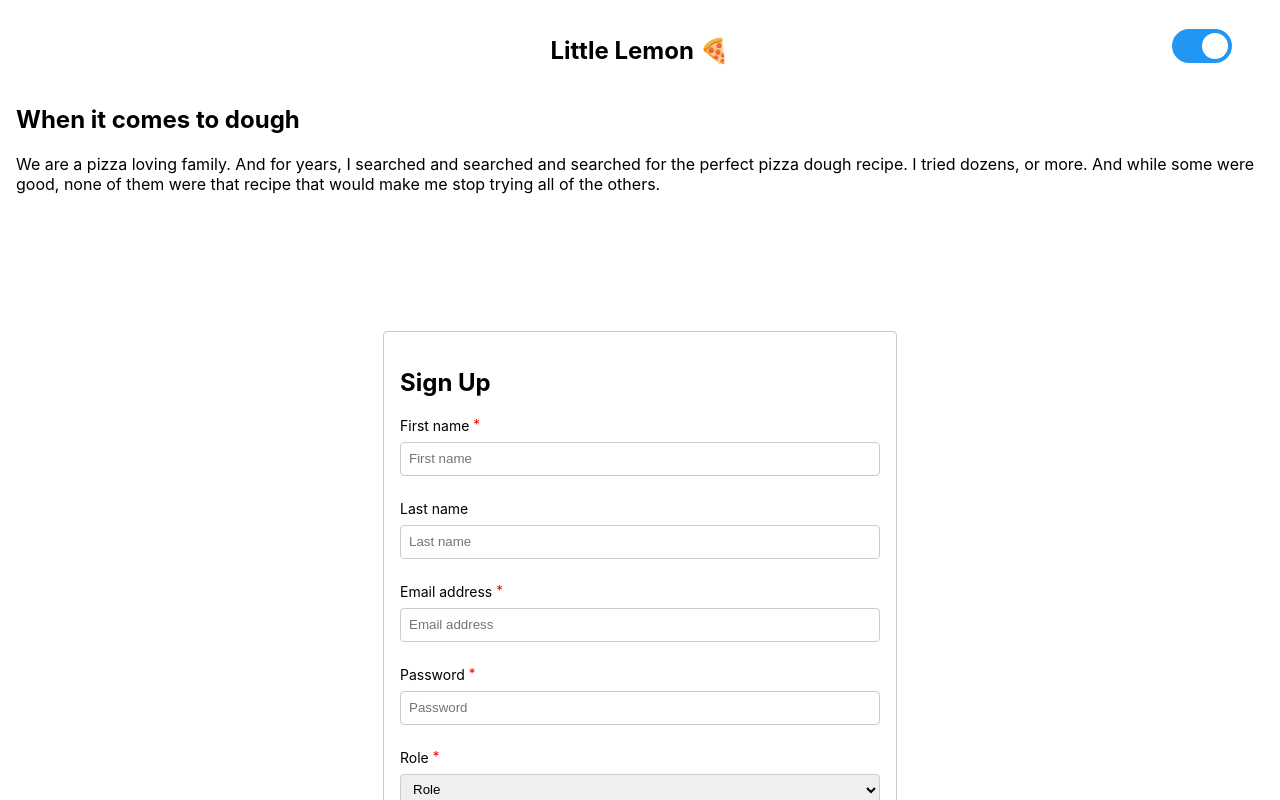
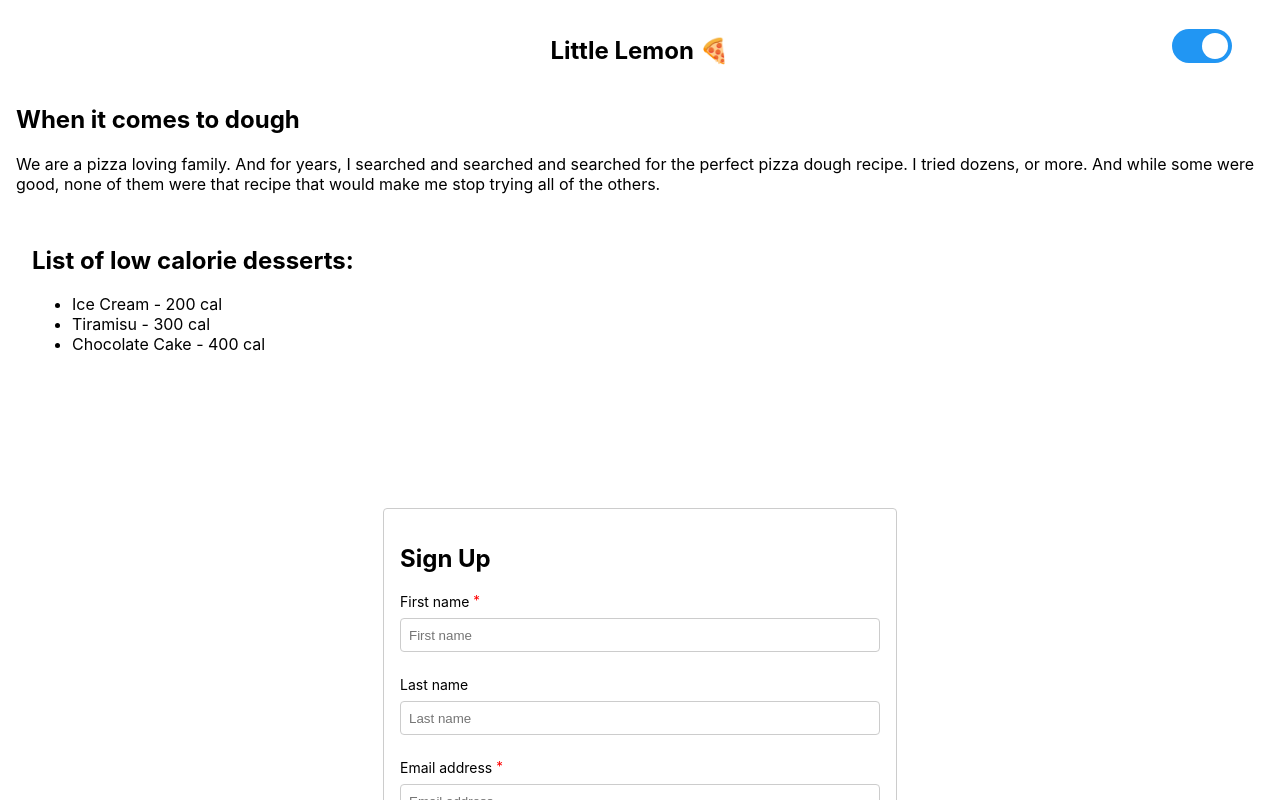
Before and after one commit to maurajoglekar/coursera-advanced-reactJs-, a React (Create React App) app: page / in a window 1280 px wide. Shown: the top 800 px of the page. Built offline with nearby package versions, Linux system fonts and the light colour scheme.

Commit message:
added list module

```diff
--- a/package.json
+++ b/package.json
@@ -9,6 +9,7 @@
     "react": "^18.2.0",
     "react-dom": "^18.2.0",
     "react-scripts": "5.0.1",
+    "styled-components": "^6.1.8",
     "web-vitals": "^2.1.4"
   },
   "scripts": {
--- a/src/App.js
+++ b/src/App.js
@@ -2,6 +2,7 @@ import "./App.css";
 import { ThemeProvider, useTheme } from "./ThemeContext";
 import Switch from "./Switch";
 import RegistrationForm from "./RegistrationForm/RegistrationForm";
+import DessertListWrapper from "./DessertList/DessertListWrapper";
 
 const Title = ({ children }) => {
   const { theme } = useTheme();
@@ -35,8 +36,8 @@ const Content = () => {
       <Paragraph>
         We are a pizza loving family. And for years, I searched and searched and
         searched for the perfect pizza dough recipe. I tried dozens, or more.
-        And while some were good, none of them were that recipe that would
-        make me stop trying all of the others.
+        And while some were good, none of them were that recipe that would make
+        me stop trying all of the others.
       </Paragraph>
     </div>
   );
@@ -56,6 +57,7 @@ const Page = () => {
     <div className="Page">
       <Title>When it comes to dough</Title>
       <Content />
+      <DessertListWrapper />
       <RegistrationForm />
     </div>
   );
--- /dev/null
+++ b/src/DessertList/DessertList.jsx
@@ -0,0 +1,18 @@
+const DessertsList = (props) => {
+  const lowCaloriesDesserts = props.data
+    .filter((dessert) => {
+      return dessert.calories < 500;
+    })
+    .sort((a, b) => {
+      return a.calories - b.calories;
+    })
+    .map((dessert) => {
+      return (
+        <li>
+          {dessert.name} - {dessert.calories} cal
+        </li>
+      );
+    });
+  return <ul>{lowCaloriesDesserts}</ul>;
+};
+export default DessertsList;
--- /dev/null
+++ b/src/DessertList/DessertListWrapper.jsx
@@ -0,0 +1,39 @@
+import DessertsList from "./DessertList";
+import styled from "styled-components";
+
+const StyledContainer = styled.div`
+  padding: 16px;
+`;
+const desserts = [
+  {
+    name: "Chocolate Cake",
+    calories: 400,
+    createdAt: "2022-09-01",
+  },
+  {
+    name: "Ice Cream",
+    calories: 200,
+    createdAt: "2022-01-02",
+  },
+  {
+    name: "Tiramisu",
+    calories: 300,
+    createdAt: "2021-10-03",
+  },
+  {
+    name: "Cheesecake",
+    calories: 600,
+    createdAt: "2022-01-04",
+  },
+];
+
+function DessertListWrapper() {
+  return (
+    <StyledContainer>
+      <h2>List of low calorie desserts:</h2>
+      <DessertsList data={desserts} />
+    </StyledContainer>
+  );
+}
+
+export default DessertListWrapper;
```
Also changed, not shown: 1 other file (tests, documents, lock files or other folders).
